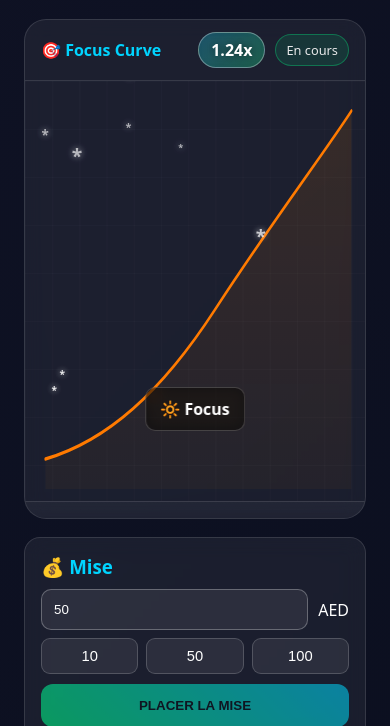
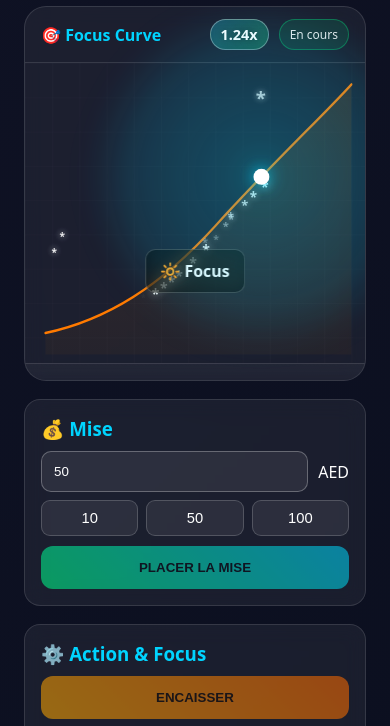
Before and after one commit to ghassensta/ZeptoCrash, a plain HTML site: page index.html in a window 390 px wide. Shown: the part 191-917 px from the top of the page. Drawn offline with Linux system fonts and the light colour scheme.

Commit message:
production

```diff
--- a/index.html
+++ b/index.html
@@ -81,6 +81,7 @@
   .cashout-button{background:linear-gradient(45deg,var(--acc3),#ff6a00);color:#1a0f06}
   .game-button:hover:not(:disabled){transform:translateY(-2px);box-shadow:0 12px 24px rgba(0,0,0,.25)}
   .game-button:disabled{opacity:.55;cursor:not-allowed}
+  button, .quick-bet { touch-action: manipulation; }
 
   .stats{display:grid;grid-template-columns:repeat(auto-fit,minmax(120px,1fr));gap:14px}
   .stat-item{text-align:center;padding:10px;background:rgba(255,255,255,.06);border-radius:10px}
@@ -109,7 +110,25 @@
   .toast.show{ opacity:1; transform:translateX(-50%) translateY(0) }
 
   .footer{text-align:center;padding:18px;border-radius:16px}
+
+  /* ===== Mobile polish ===== */
   @media (max-width: 1020px){ .main{grid-template-columns:1fr} }
+  @media (max-width: 780px){
+    .header h1{font-size:1.8rem}
+    .stage{height:360px}
+    .badge{padding:5px 10px}
+  }
+  @media (max-width: 520px){
+    .header h1{font-size:1.6rem}
+    .stage{height:300px}
+    .badge{font-size:.9rem}
+    .chip{font-size:.75rem}
+    .stats{grid-template-columns:repeat(2,1fr)}
+    .last-list{gap:6px}
+  }
+  @media (prefers-reduced-motion: reduce){
+    .star, .star.trail{animation-duration:2000ms}
+  }
 </style>
 </head>
 <body>
@@ -130,9 +149,9 @@
               <div class="chip wait" id="statusChip">En attente</div>
             </div>
           </div>
-          <div class="stage">
+          <div class="stage" id="stage">
             <div class="chart">
-              <svg viewBox="0 0 1000 700" preserveAspectRatio="none">
+              <svg id="focusSvg" viewBox="0 0 1000 700" preserveAspectRatio="none">
                 <defs>
                   <pattern id="grid" width="80" height="80" patternUnits="userSpaceOnUse">
                     <path d="M 80 0 L 0 0 0 80" fill="none" stroke="rgba(255,255,255,.08)" stroke-width="1"/>
@@ -240,6 +259,8 @@ class ZeptoCrashGame {
 
     // DOM
     this.el={
+      svg: document.getElementById('focusSvg'),
+      stage: document.getElementById('stage'),
       path: document.getElementById('curvePath'),
       focusDot: document.getElementById('focusDot'),
       hudMult: document.getElementById('hudMult'), statusChip: document.getElementById('statusChip'),
@@ -261,6 +282,7 @@ class ZeptoCrashGame {
       const chip=e.target.closest('[data-idx]'); if(!chip) return; const idx=parseInt(chip.dataset.idx);
       const it=this.history[idx]; if(!it) return; this.showToast(`${it.won?'✅ Gain':'❌ Perte'} · ${it.multiplier.toFixed(2)}x · ${it.amount} AED`);
     });
+    window.addEventListener('resize', ()=> this.onResize());
 
     // Starfield
     this.starTimer=null; this.lastTrailTime=0; this.pos=null;
@@ -271,11 +293,24 @@ class ZeptoCrashGame {
     // Path length
     this.pathLen = this.el.path.getTotalLength();
 
+    // ViewBox (for robust mapping)
+    const vb = this.el.svg && this.el.svg.viewBox ? this.el.svg.viewBox.baseVal : {x:0,y:0,width:1000,height:700};
+    this.vbW = vb && vb.width ? vb.width : 1000; this.vbH = vb && vb.height ? vb.height : 700;
+
     // Animation loop state (rAF)
     this.loopHandle=0; this.lastFrame=0; this.elapsed=0; this.sProgress=0; this.motionAlpha=0.18;
 
     this.startGameLoop();
     this.startAmbientStars();
+  }
+
+  /* ===== coords mapping from SVG space -> stage CSS pixels ===== */
+  svgPointToStage(pt){
+    const stageRect=this.el.stage.getBoundingClientRect();
+    const svgRect=this.el.svg.getBoundingClientRect();
+    const x = (pt.x/this.vbW) * svgRect.width + (svgRect.left - stageRect.left);
+    const y = (pt.y/this.vbH) * svgRect.height + (svgRect.top - stageRect.top);
+    return {x,y};
   }
 
   /* ===== STARFIELD ===== */
@@ -303,9 +338,11 @@ class ZeptoCrashGame {
     const next=this.el.path.getPointAtLength(Math.min(len+2,this.pathLen));
     const angle=Math.atan2(next.y-pt.y, next.x-pt.x)*180/Math.PI;
     const s=1+Math.min(1,p*1.2);
-    this.el.focusDot.style.transform=`translate(${pt.x-8}px, ${pt.y-8}px)`;
-    if(this.el.focusLight){ this.el.focusLight.style.transform=`translate(${pt.x-130}px, ${pt.y-130}px) scale(${s})`; this.el.focusLight.style.opacity = this.el.focusMode.checked? 1 : 0; }
-    this.pos={x:pt.x, y:pt.y, angle};
+
+    const px=this.svgPointToStage(pt);
+    this.el.focusDot.style.transform=`translate(${px.x-8}px, ${px.y-8}px)`;
+    if(this.el.focusLight){ this.el.focusLight.style.transform=`translate(${px.x-130}px, ${px.y-130}px) scale(${s})`; this.el.focusLight.style.opacity = this.el.focusMode.checked? 1 : 0; }
+    this.pos={x:px.x, y:px.y, angle};
   }
 
   /* ===== Focus Beep (WebAudio) ===== */
@@ -405,7 +442,8 @@ class ZeptoCrashGame {
     // Compute quick records from last 10
     const best= last10.reduce((a,b)=> a.multiplier>b.multiplier?a:b);
     const worst= last10.reduce((a,b)=> a.multiplier<b.multiplier?a:b);
-    const biggestWin = last10.filter(i=>i.won).reduce((a,b)=> (a.amount>b.amount?a:b), last10[0]||{amount:0});
+    const wins = last10.filter(i=>i.won);
+    const biggestWin = wins.length? wins.reduce((a,b)=> (a.amount>b.amount?a:b)) : {amount:0,timestamp:null,won:true};
 
     const rows = [
       {label:'Meilleur x', val: best? best.multiplier.toFixed(2)+'x' : '-', ts: best?.timestamp, won: best?.won},
@@ -430,6 +468,13 @@ class ZeptoCrashGame {
   toggleAutoCashout(){ this.el.autoCashoutValue.disabled=!this.el.autoCashout.checked; }
 
   showToast(txt){ const el=this.el.roundToast; if(!el) return; el.textContent=txt; el.classList.add('show'); clearTimeout(this._toastT); this._toastT=setTimeout(()=> el.classList.remove('show'), 2200); }
+
+  onResize(){ // keep dot/halo aligned after layout change
+    this.pathLen = this.el.path.getTotalLength();
+    const vb = this.el.svg && this.el.svg.viewBox ? this.el.svg.viewBox.baseVal : {x:0,y:0,width:1000,height:700};
+    this.vbW = vb && vb.width ? vb.width : 1000; this.vbH = vb && vb.height ? vb.height : 700;
+    this.positionFocusByProgress(this.sProgress);
+  }
 }
 
 function setBetAmount(v){ document.getElementById('betAmount').value=v; }
@@ -445,6 +490,9 @@ function runSelfTests(g){ try {
   g.positionFocusByProgress(1); console.assert(g.pos && g.pos.x >= 0, 'Test: p>1 clamped');
   const a=easeOutCubic(0.25), b=easeOutCubic(0.5), c=easeOutCubic(0.75); console.assert(a<b && b<c, 'Test: easing monotonic');
   const mm = Math.log(1.5)/Math.log(3); console.assert(mm>0 && mm<1, 'Test: log map range');
+  // bounds test in stage space
+  const rect=g.el.stage.getBoundingClientRect();
+  console.assert(g.pos.x>=0 && g.pos.x<=rect.width && g.pos.y>=0 && g.pos.y<=rect.height, 'Test: focus within stage');
   console.log('%cSelf-tests passed','color:#0f0');
 } catch(e){ console.error('Self-tests failed', e); }
 }
```
